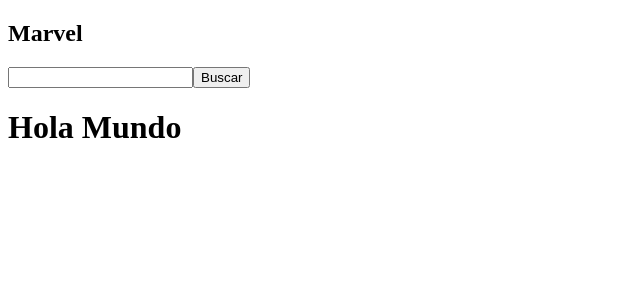
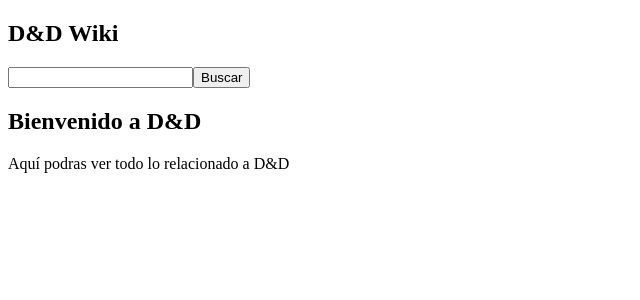
Before and after one commit to EzequielMenendez/D-DWikiFan, a Next.js app in the folder marvel-next/: page / in a window 1280 px wide. Shown: the top 300 px of the page, without its empty margins (0-640 px from the left). Built offline with nearby package versions, Linux system fonts and the light colour scheme.

Commit message:
add race map

```diff
--- a/marvel-next/package.json
+++ b/marvel-next/package.json
@@ -9,9 +9,10 @@
     "lint": "next lint"
   },
   "dependencies": {
+    "axios": "^1.6.3",
+    "next": "14.0.4",
     "react": "^18",
-    "react-dom": "^18",
-    "next": "14.0.4"
+    "react-dom": "^18"
   },
   "devDependencies": {
     "eslint": "^8",
--- a/marvel-next/src/app/page.js
+++ b/marvel-next/src/app/page.js
@@ -1,7 +1,8 @@
 export default function Home() {
   return (
     <div>
-      <h1>Hola Mundo</h1>
+      <h2>Bienvenido a D&D</h2>
+      <p>Aquí podras ver todo lo relacionado a D&D</p>
     </div>
   )
 }
--- a/marvel-next/src/components/NavBar.jsx
+++ b/marvel-next/src/components/NavBar.jsx
@@ -1,7 +1,7 @@
 export default function Navbar() {
     return (
       <nav>
-        <h1>Marvel</h1>
+        <h1>D&D Wiki</h1>
         <input type="text" />
         <button>Buscar</button>
       </nav>
```
Also changed, not shown: marvel-next/src/app/races/page.jsx (added, +26 -0 lines), marvel-next/src/components/RaceCard.jsx (added, +11 -0 lines).
